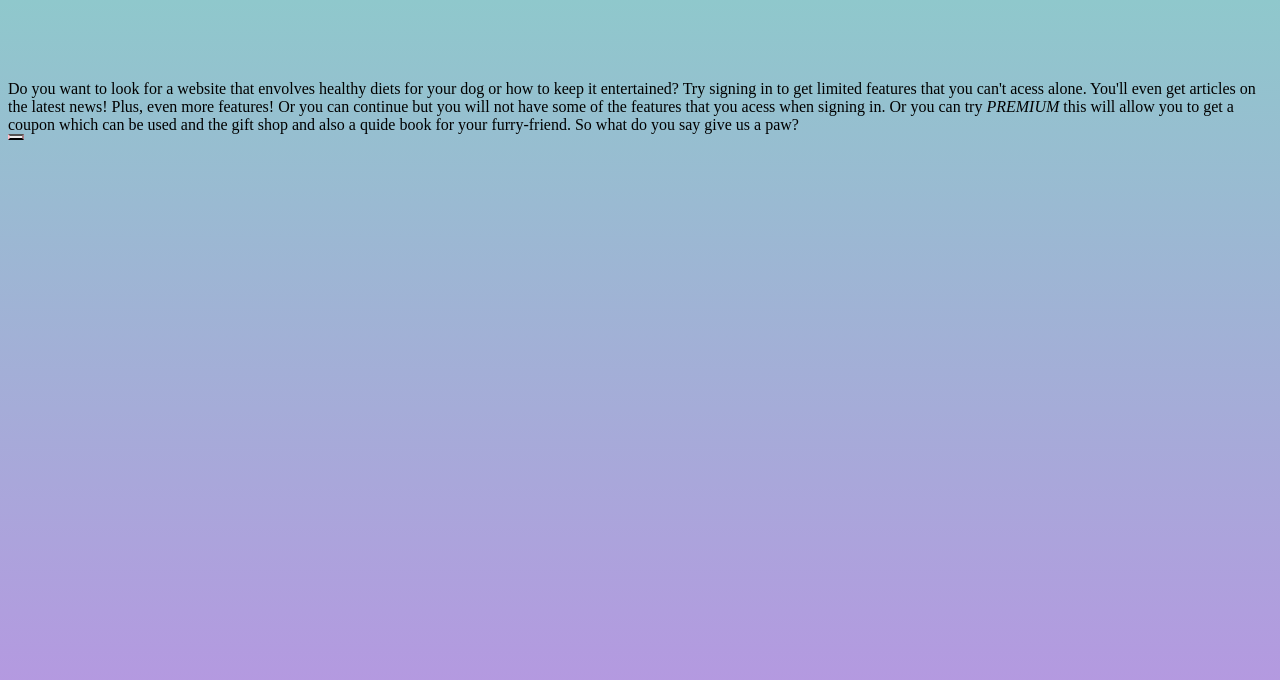
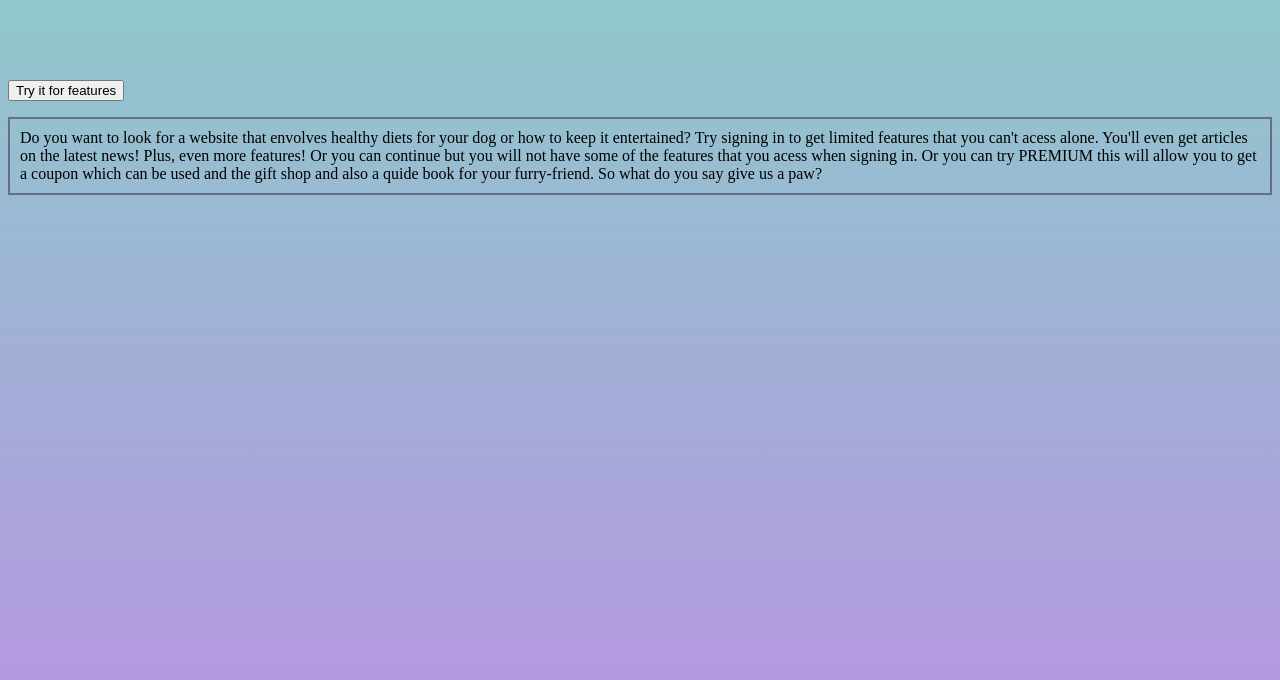
Before and after one commit to purplespottedheart/site1, a plain HTML site: page index.html in a window 1280 px wide. Drawn offline with Linux system fonts and the light colour scheme.

Commit message:
add border

```diff
--- a/index.html
+++ b/index.html
@@ -10,16 +10,17 @@
                 </div>
                 <div style="display:inline;width: 50%;text-align:right">
 
-                 Do you want to look for a website that envolves healthy diets for your dog or how to keep it entertained? Try signing in to get limited features
-                      that you can't acess alone. You'll even get articles on the latest news! Plus, even more features!
-                     Or you can continue but you will not have some of the features that you acess when signing in.
-                 Or you can try <I>PREMIUM</I> this will allow you to get a coupon which can be used and the gift shop and also
-                     a quide book for your furry-friend. So what do you say give us a paw?
                         </div>
 
                         <div>
+                            <button> Try it for features</button>
+                            <p style="padding: 10px; border: 2px solid rgb(103, 109, 136);"> Do you want to look for a website that envolves healthy diets for your dog or how to keep it entertained? Try signing in to get limited features
+                                that you can't acess alone. You'll even get articles on the latest news! Plus, even more features!
+                               Or you can continue but you will not have some of the features that you acess when signing in.
+                           Or you can try PREMIUM this will allow you to get a coupon which can be used and the gift shop and also
+                               a quide book for your furry-friend. So what do you say give us a paw?</p>
 
-                        </div><button style="border-inline-color: pink ;"
+
 
 
         </div>
```
